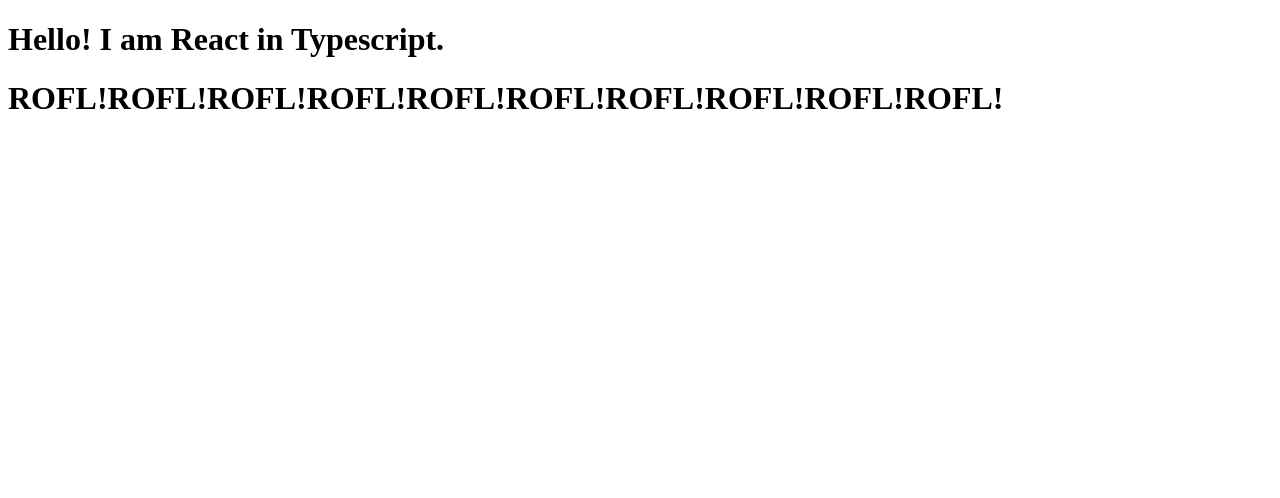
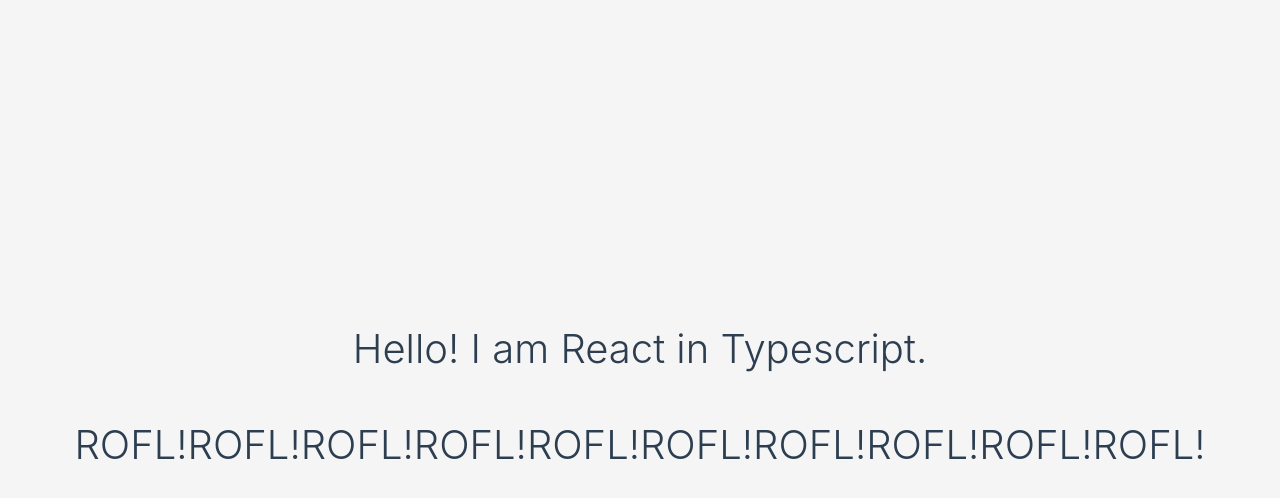
Before and after one commit to makemoneyfast/webpack-ts-react, a React app: page / in a window 1280 px wide. Shown: the top 498 px of the page. Built offline with nearby package versions, Linux system fonts and the light colour scheme; no server answers; the HTML template or start-up script is replaced by a standard one.

Commit message:
Modernising.

```diff
--- a/jestPostEnvSetup.ts
+++ b/jestPostEnvSetup.ts
@@ -1,2 +1,2 @@
 // Post-env Jest setup.
-// import "@testing-library/jest-dom";
+import "@testing-library/jest-dom";
--- a/src/extra.ts
+++ /dev/null
@@ -1,2 +0,0 @@
-export const extra = () =>
-  console.log("This is an extra unused method to demonstrate bundling");
--- /dev/null
+++ b/src/index.html
@@ -0,0 +1,13 @@
+<!DOCTYPE html>
+<html lang="en">
+<head>
+    <meta charset="UTF-8">
+    <meta name="viewport" content="width=device-width, initial-scale=1.0">
+    <meta name="description" content="Modern React TypeScript Webpack Application">
+    <title><%= htmlWebpackPlugin.options.title %></title>
+</head>
+<body>
+    <div id="root"></div>
+    <noscript>You need to enable JavaScript to run this app.</noscript>
+</body>
+</html>
--- a/src/index.tsx
+++ b/src/index.tsx
@@ -1,18 +1,17 @@
-import { render } from "react-dom";
-import { Rofl } from "./example";
-import { getPictures } from "./pictures";
+import { createRoot } from "react-dom/client";
+import { Rofl, findHighAccessEmployees } from "./example";
 
 import "./style.css";
 
-const element = document.createElement("div");
-document.body.appendChild(element);
+const container = document.getElementById("root");
+if (!container) {
+  throw new Error("Root element not found");
+}
 
-getPictures();
-
-render(
+const root = createRoot(container);
+root.render(
   <div>
     <h1>Hello! I am React in Typescript.</h1>
     <Rofl count={10} />
-  </div>,
-  element
+  </div>
 );
--- a/src/pictures.ts
+++ /dev/null
@@ -1,6 +0,0 @@
-export const getPictures = async () => {
-  const qq = await fetch("https://happy-cori-e2a104.netlify.app/search");
-  console.log(qq);
-  const xx = await qq.body;
-  console.log(xx);
-};
--- a/src/style.css
+++ b/src/style.css
@@ -1,3 +1,40 @@
+/* Modern CSS Reset and Base Styles */
+*,
+*::before,
+*::after {
+  box-sizing: border-box;
+}
+
+body {
+  margin: 0;
+  font-family: -apple-system, BlinkMacSystemFont, 'Segoe UI', 'Roboto', 'Oxygen',
+    'Ubuntu', 'Cantarell', 'Fira Sans', 'Droid Sans', 'Helvetica Neue',
+    sans-serif;
+  -webkit-font-smoothing: antialiased;
+  -moz-osx-font-smoothing: grayscale;
+  line-height: 1.6;
+  color: #333;
+  background-color: #f5f5f5;
+}
+
+#root {
+  min-height: 100vh;
+  display: flex;
+  flex-direction: column;
+  align-items: center;
+  justify-content: center;
+  padding: 2rem;
+}
+
+h1 {
+  color: #2c3e50;
+  text-align: center;
+  margin-bottom: 2rem;
+  font-size: 2.5rem;
+  font-weight: 300;
+}
+
 .hello {
-    color: #C00;
-  }
+  color: #e74c3c;
+  font-weight: 600;
+}
--- a/webpack.dev-config.js
+++ b/webpack.dev-config.js
@@ -25,20 +25,26 @@
   mode: "development",
   entry: {
     main: "./src/index.tsx",
-    extra: "./src/extra.ts",
   },
   output: {
     filename: "[name]-[contenthash].js",
     path: path.resolve(__dirname, "dist"),
     clean: true,
   },
-  devtool: "inline-source-map",
+  devtool: "eval-source-map",
   devServer: {
     static: "./dist",
+    hot: true,
+    open: true,
+    historyApiFallback: true,
+    compress: true,
+    port: 3000,
   },
   plugins: [
     new HtmlWebpackPlugin({
-      title: "Something something",
+      title: "Modern React TypeScript App",
+      template: "./src/index.html",
+      inject: true,
     }),
     new WebpackManifestPlugin(manifestOptions),
   ],
@@ -60,5 +66,15 @@
   },
   optimization: {
     runtimeChunk: "single",
+    splitChunks: {
+      chunks: "all",
+      cacheGroups: {
+        vendor: {
+          test: /[\\/]node_modules[\\/]/,
+          name: "vendors",
+          chunks: "all",
+        },
+      },
+    },
   },
 };
```
Also changed, not shown: package.json (+28 -23 lines), tsconfig.json (+18 -4 lines), webpack.prod-config.js (+29 -2 lines), .eslintrc.js, 1 other file (tests, documents, lock files or other folders).
